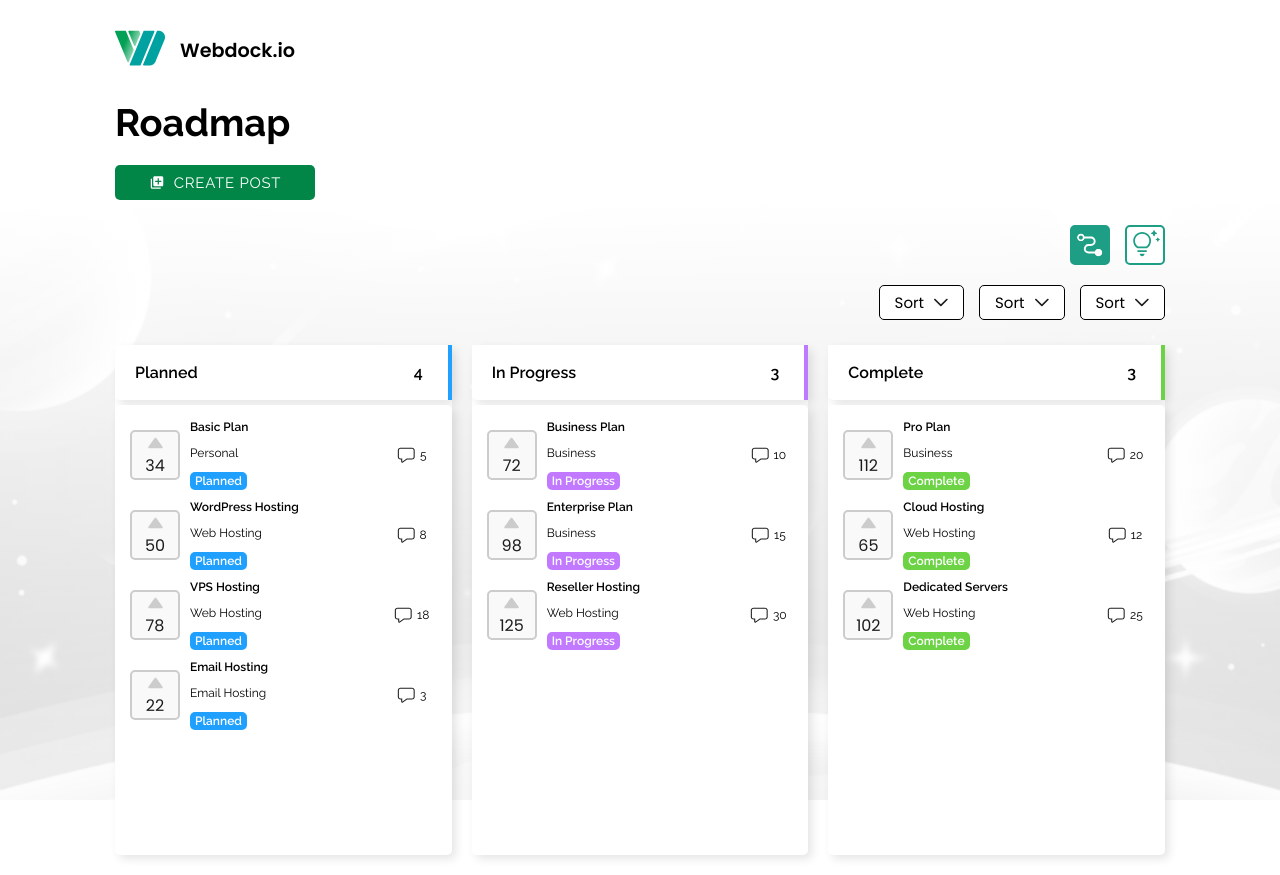
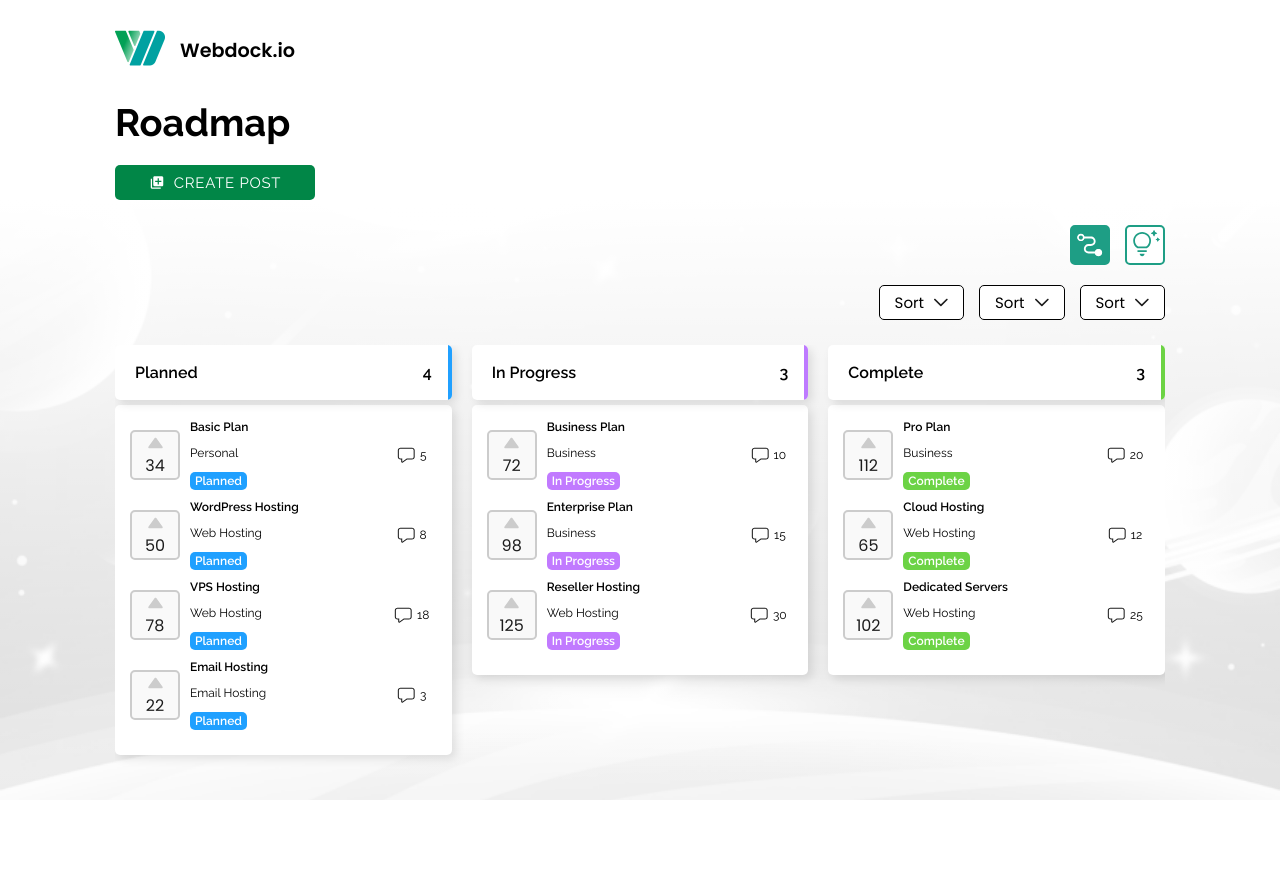
Before and after one commit to soklope/webdock, a React (Vite) app in the folder webdock-app/: page / in a window 1280 px wide. After the commit the page ends 800 px from the top, so only its background shows below. Built offline with nearby package versions, Linux system fonts and the light colour scheme.

Commit message:
Added srollable roadmap container

```diff
--- a/webdock-app/src/components/RoadmapContainer/RoadmapContainer.scss
+++ b/webdock-app/src/components/RoadmapContainer/RoadmapContainer.scss
@@ -21,15 +21,14 @@
 }
 
 .rotate {
-    transition: 0.1s;
     transform: rotate(180deg);
 }
 
 .roadmap-container {
     margin-bottom: 20px; // remove this in prod
     width: 100%;
-    background-color: white;
     font: v.$primary-font;
+    min-width: 300px;
 
     &__children {
         display: none;
@@ -46,23 +45,27 @@
     }
 
     &__tooltip {
+        background-color: white;
+        position: relative;
         width: 100%;
         cursor: pointer;
         font-weight: 600;
         height: 75px;
-        border-radius: 5px;
         display: flex;
-        gap: 5px;
+        gap: 10px;
         align-items: center;
         box-shadow: 4px 4px 10px 0px rgba(0, 0, 0, 0.10);
         padding: 15px;
+        overflow: hidden;
+        border-radius: 5px;
     }
 
     &__dropdown-icon {
         transition: 0.1s;
-        height: 25px;
-        width: 25px;
-        background-image: url('../../content/gfx/Icons/dropdown-icon.svg');
+        height: 15px;
+        width: 15px;
+        background-image: url('../../content/gfx/Icons/arrow-down-icon.svg');
+        background-repeat: no-repeat;
     }
 
     &__postcount {
@@ -70,7 +73,10 @@
     }
 
     &__color-indicator {
-        display: none;
+        position: absolute;
+        right: 0;
+        width: 4px;
+        height: 100%;
         background-color: black;
     }
 
@@ -86,7 +92,7 @@
             background-color: white;
             box-shadow: 4px 4px 10px 0px rgba(0, 0, 0, 0.10);
             padding: 15px;
-            height: 450px;
+            height: auto;
             overflow: auto;
         }
 
@@ -104,12 +110,6 @@
             margin-right: 20px;
         }
 
-        &__color-indicator {
-            display: block;
-            width: 4px;
-            height: 100%;
-        }
-
         &__dropdown-icon {
             display: none;
         }
--- a/webdock-app/src/components/RoadmapContainer/RoadmapContainerComplete.jsx
+++ b/webdock-app/src/components/RoadmapContainer/RoadmapContainerComplete.jsx
@@ -25,7 +25,7 @@ export default function RoadmapContainerComplete() {
 
         <div className="roadmap-container__tooltip" onClick={openContainer}>
           <p>Complete</p>
-          <span className={`roadmap-container__dropdown-icon complete-color ${containerIsOpen ? "rotate" : ""}`}></span>
+          <span className={`roadmap-container__dropdown-icon ${containerIsOpen ? "rotate" : ""}`}></span>
           <p className="roadmap-container__postcount">{postCount}</p>
           <div className={`roadmap-container__color-indicator complete-color`}/>
         </div>
--- a/webdock-app/src/components/RoadmapContainer/RoadmapContainerInProgress.jsx
+++ b/webdock-app/src/components/RoadmapContainer/RoadmapContainerInProgress.jsx
@@ -23,7 +23,7 @@ export default function RoadmapContainerInProgress() {
       <div className="roadmap-container">
         <div className="roadmap-container__tooltip" onClick={openContainer}>
           <p>In Progress</p>
-          <span className={`roadmap-container__dropdown-icon in-progress-color ${containerIsOpen ? "rotate" : ""}`}></span>
+          <span className={`roadmap-container__dropdown-icon ${containerIsOpen ? "rotate" : ""}`}></span>
           <p className="roadmap-container__postcount">{postCount}</p>
           <div className={`roadmap-container__color-indicator in-progress-color`}/>
         </div>
--- a/webdock-app/src/components/RoadmapContainer/RoadmapContainerPlanned.jsx
+++ b/webdock-app/src/components/RoadmapContainer/RoadmapContainerPlanned.jsx
@@ -24,7 +24,7 @@ export default function RoadmapContainerPlanned() {
       <div className="roadmap-container">
         <div className="roadmap-container__tooltip" onClick={openContainer}>
           <p>Planned</p>
-          <span className={`roadmap-container__dropdown-icon planned-color ${containerIsOpen ? "rotate" : ""}`}></span>
+          <span className={`roadmap-container__dropdown-icon ${containerIsOpen ? "rotate" : ""}`}></span>
           <p className="roadmap-container__postcount">{postCount}</p>
           <div className={`roadmap-container__color-indicator planned-color`}/>
         </div>
--- a/webdock-app/src/global-styling/Global.scss
+++ b/webdock-app/src/global-styling/Global.scss
@@ -1,4 +1,8 @@
 @use "./Variables.scss" as v; // Import variables from Variables.scss for use in this file.
+
+main {
+    max-width: 1200px;
+}
 
 * {
     margin: 0;
--- a/webdock-app/src/views/view-styles/RoadmapView.scss
+++ b/webdock-app/src/views/view-styles/RoadmapView.scss
@@ -47,9 +47,13 @@
 }
 
 .roadmap-flex-container {
+    position: relative;
+
     @media screen and (min-width: v.$desktop-screen) {
         display: flex;
         justify-content: space-between;
         gap: 20px;
+        overflow: auto;
+        /* Apply a shadow on the right side */
     }
 }
```
